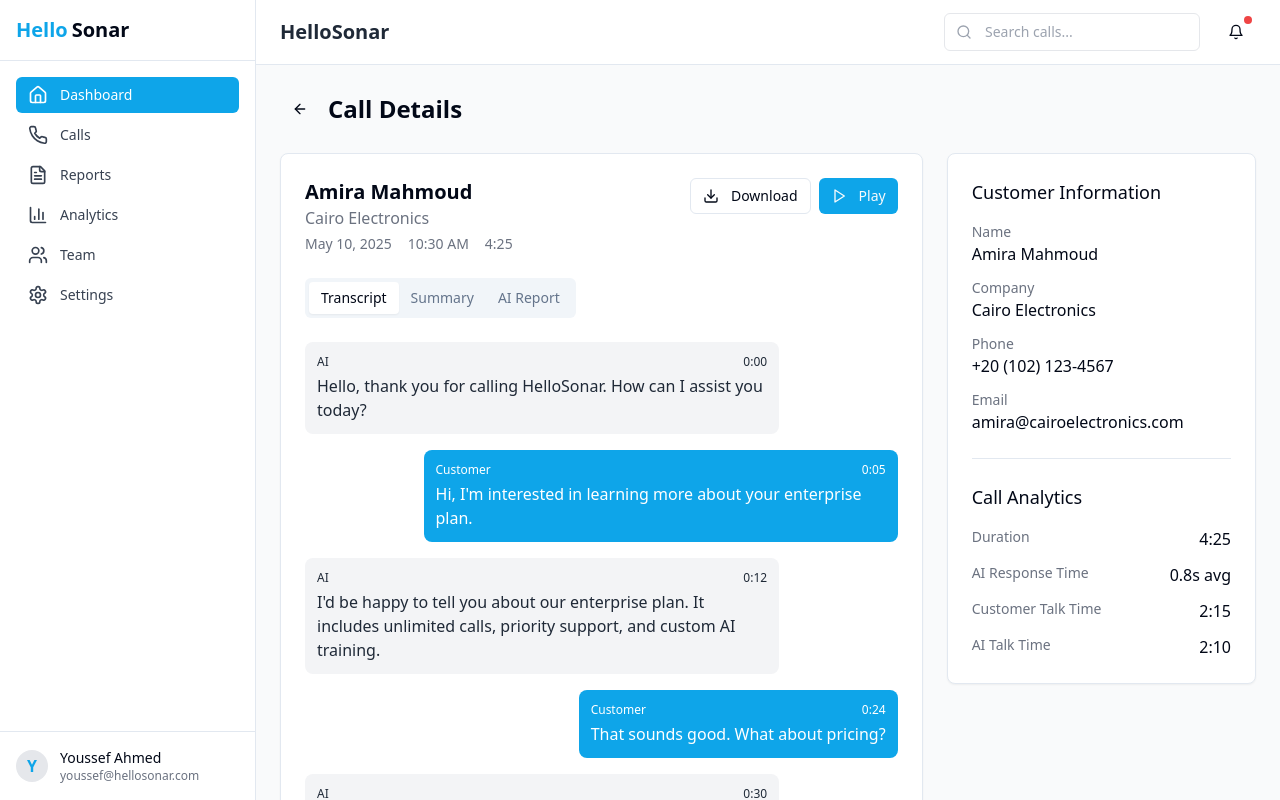
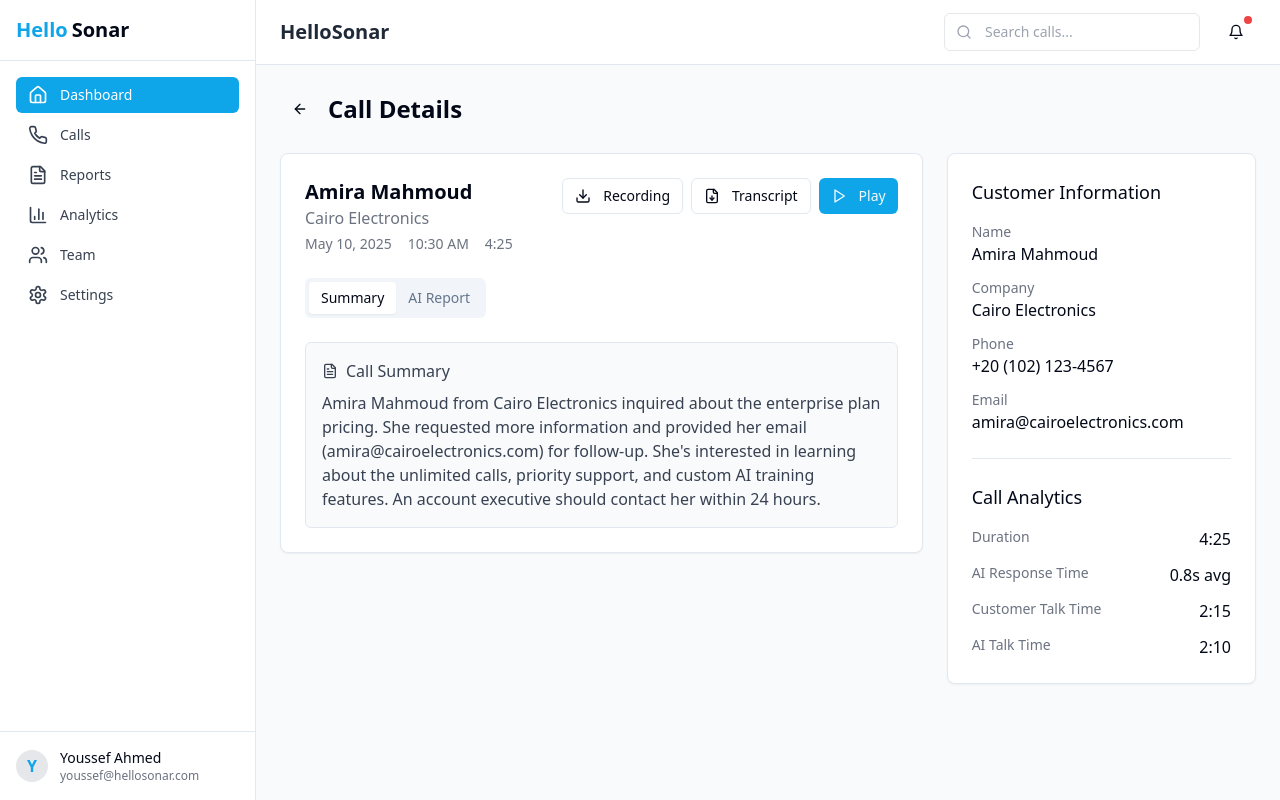
Before and after one commit to sino-private/ai-voice-insight-hub, a React (Vite) app: page /call/1 in a window 1280 px wide. Built offline with nearby package versions, Linux system fonts and the light colour scheme.

Commit message:
Refactor: Hide transcript, add download button
Hide the transcript content and only show the download button.

```diff
--- a/src/components/dashboard/CallDetails.tsx
+++ b/src/components/dashboard/CallDetails.tsx
@@ -3,7 +3,7 @@ import { Button } from "@/components/ui/button";
 import { Card } from "@/components/ui/card";
 import { Tabs, TabsContent, TabsList, TabsTrigger } from "@/components/ui/tabs";
 import { useToast } from "@/hooks/use-toast";
-import { ArrowLeft, Download, FileText, Play, Video } from "lucide-react";
+import { ArrowLeft, Download, FileText, Play, FileDown } from "lucide-react";
 import { useNavigate } from "react-router-dom";
 
 interface CallDetailsProps {
@@ -60,6 +60,13 @@ const CallDetails = ({ callId }: CallDetailsProps) => {
   const handleDownload = () => {
     toast({
       title: "Download started",
+      description: "Your call transcript is being downloaded",
+    });
+  };
+
+  const handleDownloadRecording = () => {
+    toast({
+      title: "Download started",
       description: "Your call recording is being downloaded",
     });
   };
@@ -92,9 +99,13 @@ const CallDetails = ({ callId }: CallDetailsProps) => {
               </div>
 
               <div className="flex space-x-2">
+                <Button variant="outline" size="sm" onClick={handleDownloadRecording}>
+                  <Download className="h-4 w-4 mr-1" />
+                  Recording
+                </Button>
                 <Button variant="outline" size="sm" onClick={handleDownload}>
-                  <Download className="h-4 w-4 mr-1" />
-                  Download
+                  <FileDown className="h-4 w-4 mr-1" />
+                  Transcript
                 </Button>
                 <Button size="sm" className="bg-brand-blue hover:bg-brand-blue/90">
                   <Play className="h-4 w-4 mr-1" />
@@ -103,32 +114,11 @@ const CallDetails = ({ callId }: CallDetailsProps) => {
               </div>
             </div>
 
-            <Tabs defaultValue="transcript">
+            <Tabs defaultValue="summary">
               <TabsList className="mb-4">
-                <TabsTrigger value="transcript">Transcript</TabsTrigger>
                 <TabsTrigger value="summary">Summary</TabsTrigger>
                 <TabsTrigger value="report">AI Report</TabsTrigger>
               </TabsList>
-
-              <TabsContent value="transcript" className="space-y-4">
-                {callData.transcript.map((item, index) => (
-                  <div key={index} className={`flex ${item.speaker === 'AI' ? 'justify-start' : 'justify-end'}`}>
-                    <div
-                      className={`max-w-[80%] rounded-lg p-3 ${
-                        item.speaker === 'AI'
-                          ? 'bg-gray-100 text-gray-800'
-                          : 'bg-brand-blue text-white'
-                      }`}
-                    >
-                      <div className="flex justify-between text-xs mb-1">
-                        <span className="font-medium">{item.speaker}</span>
-                        <span>{item.time}</span>
-                      </div>
-                      <p>{item.text}</p>
-                    </div>
-                  </div>
-                ))}
-              </TabsContent>
 
               <TabsContent value="summary">
                 <div className="bg-gray-50 p-4 rounded-md border">
```
